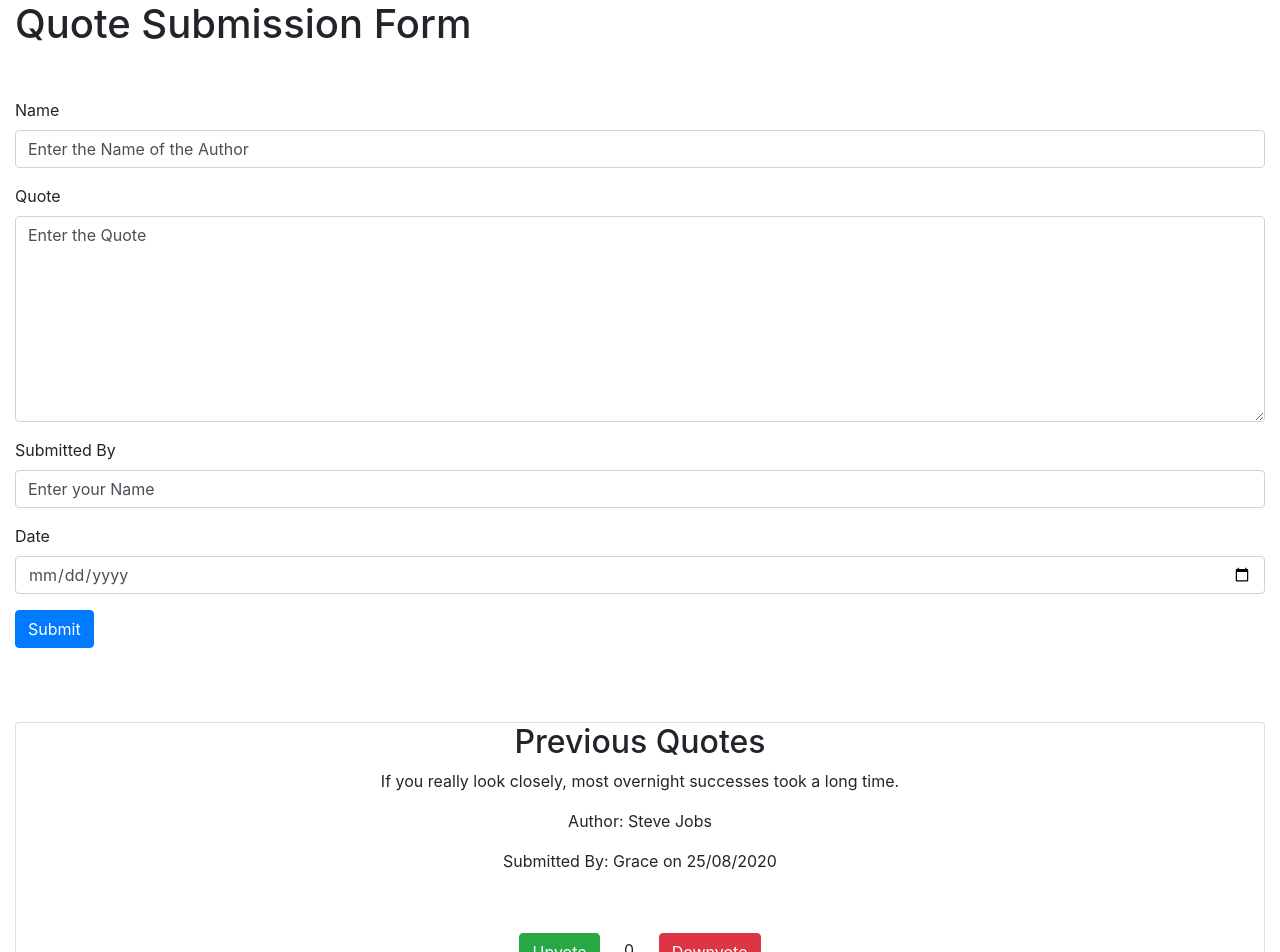
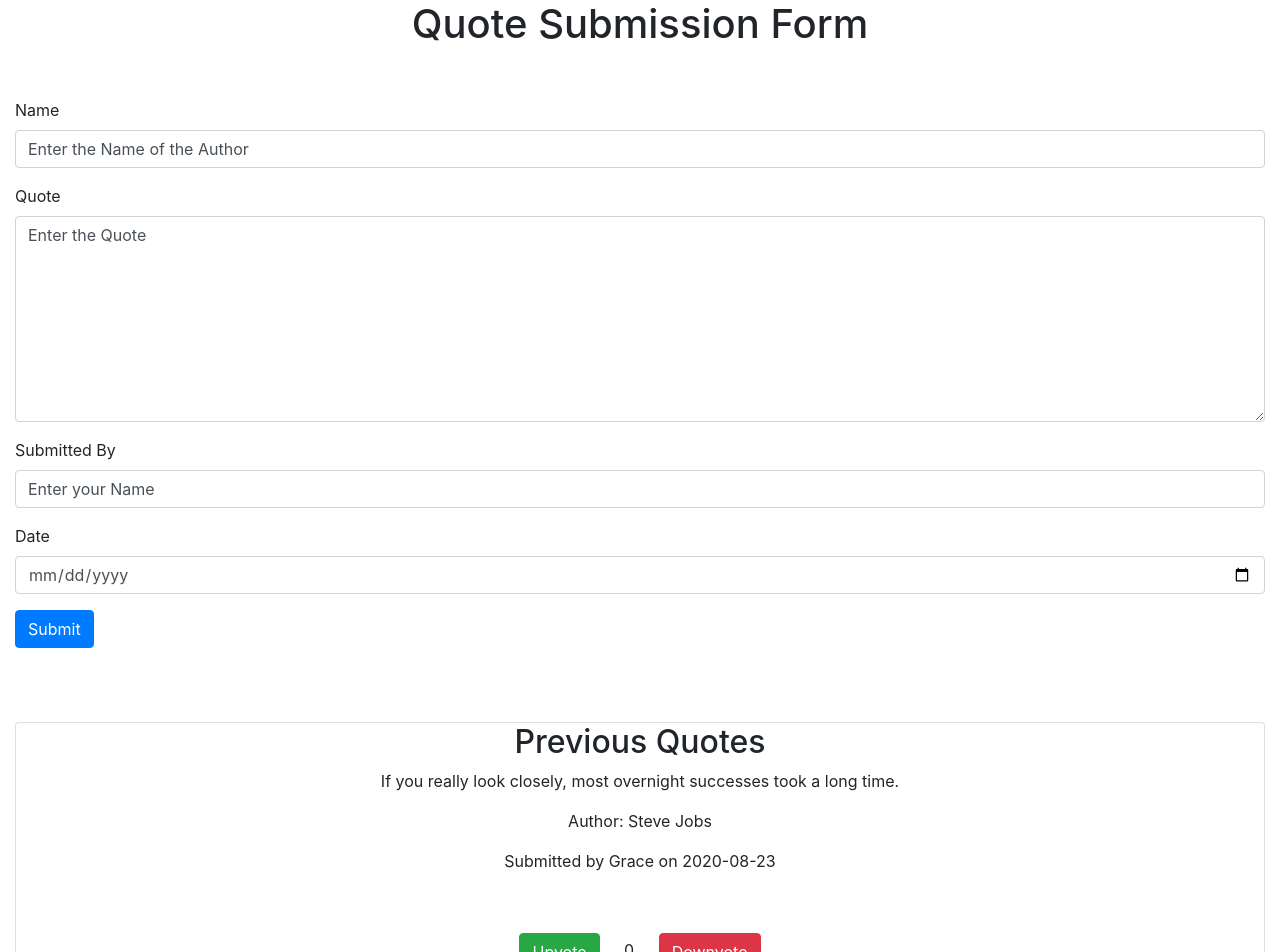
Before and after one commit to gracewa/Quotes, an Angular app: page / in a window 1280 px wide. Shown: the top 952 px of the page. Built offline with nearby package versions, Linux system fonts and the light colour scheme.

Commit message:
Changed Previous Quote

```diff
--- a/src/app/app.component.css
+++ b/src/app/app.component.css
@@ -1,3 +1,7 @@
+h1 {
+  text-align: center;
+}
+
 form {
   margin-top: 50px;
 }
--- a/src/app/app.component.html
+++ b/src/app/app.component.html
@@ -26,9 +26,9 @@
     <div class="row">
       <div class="col-md-12">
         <h2>Your Quote</h2>
-        <p>{{"Author: " + quoteModel.author | json}}</p>
         <p>{{"Quote: " + quoteModel.quote}}</p>
-        <p>{{"Submitted By: " + quoteModel.submitter + " on " + quoteModel.date}}</p>
+        <p>{{"Author: " + quoteModel.author}}</p>
+        <p>{{"Submitted by: " + quoteModel.submitter + " on " + quoteModel.date}}</p>
       <br>
 
       <div class="vote">
@@ -45,9 +45,9 @@
   <div class="row">
     <div class="col-md-12">
     <h2>Previous Quotes</h2>
-    <p>{{previousQuote}}</p>
-    <p>{{"Author: " + previousAuthor}}</p>
-    <p>{{"Submitted By: " + previousSubmitter + " on " + previousDate}}</p>
+    <p>{{previousQuote.quote}}</p>
+    <p>{{"Author: " + previousQuote.author}}</p>
+    <p>{{"Submitted by " + previousQuote.submitter + " on " + previousQuote.date}}</p>
     <br>
 
     <div class="vote">
--- a/src/app/app.component.ts
+++ b/src/app/app.component.ts
@@ -8,6 +8,7 @@ import {Quote} from './quote';
 })
 export class AppComponent {
   quoteModel = new Quote('Enter the Name of the Author', 'Enter the Quote', 'Enter your Name', 'Enter the Date');
+  previousQuote = new Quote('Steve Jobs', 'If you really look closely, most overnight successes took a long time.', 'Grace', '2020-08-23')
 
   showNew:boolean=false
 
@@ -16,7 +17,7 @@ export class AppComponent {
   }
 
   public previousAuthor : string = "Steve Jobs"
-  public previousQuote: string = "If you really look closely, most overnight successes took a long time."
+  public previousquote: string = "If you really look closely, most overnight successes took a long time."
   public previousSubmitter: string = "Grace"
   public previousDate: string = "25/08/2020"
 
```
